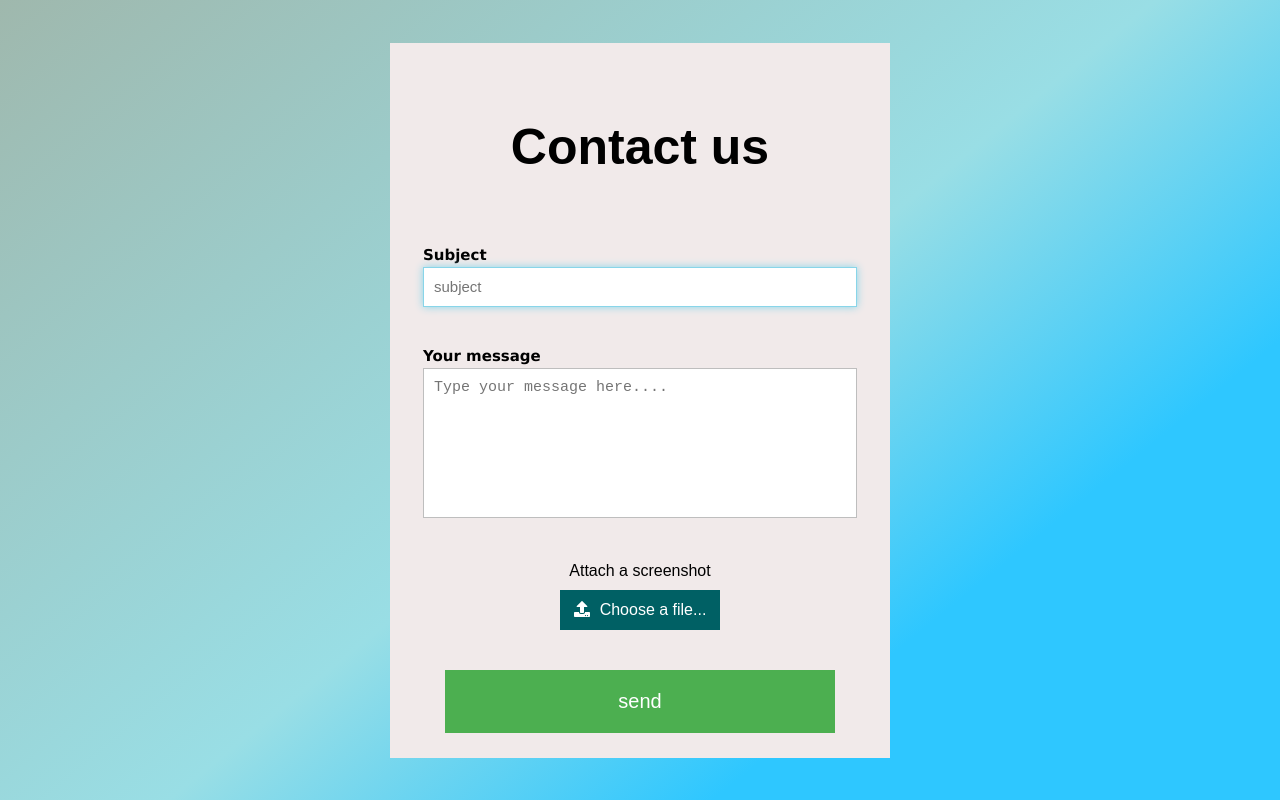
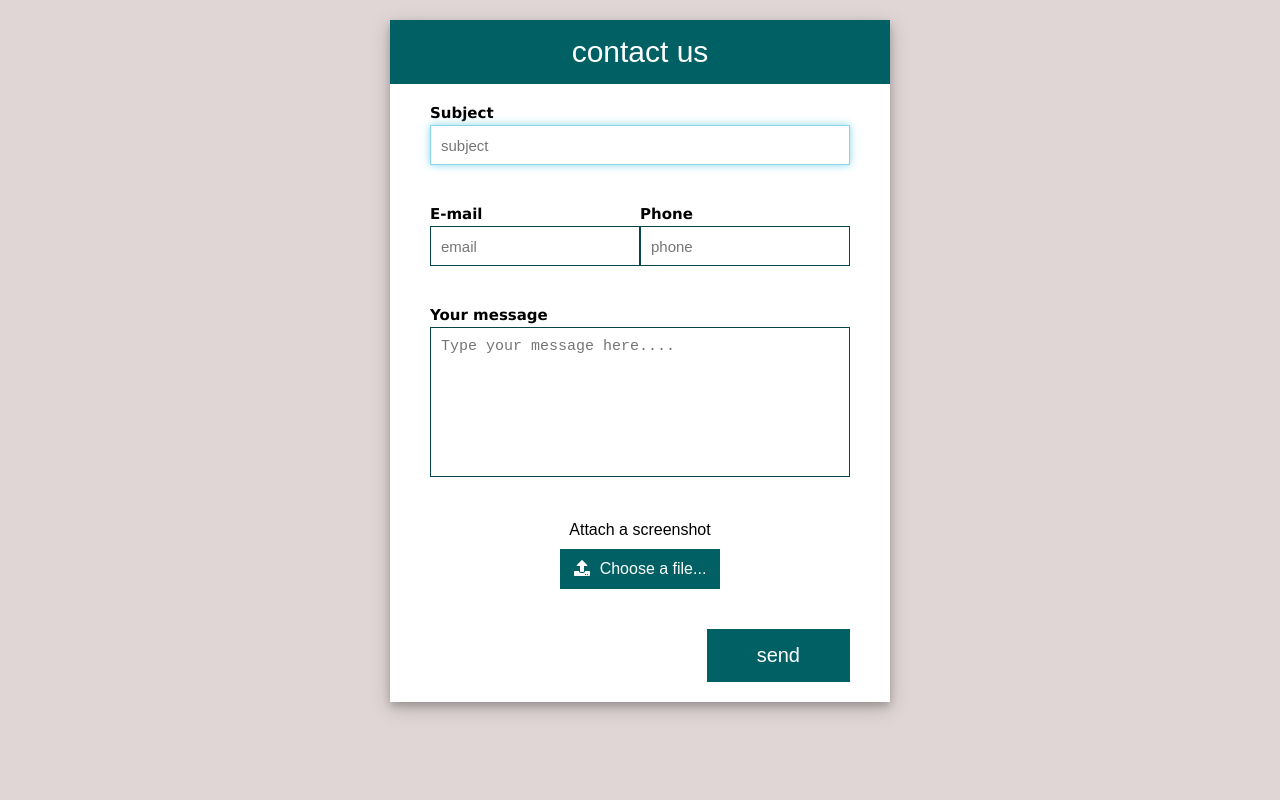
Before and after one commit to JonathanTGold/angular-node-express-nodemailer, an Angular app in the folder client/contact-form/: page / in a window 1280 px wide. Built offline with nearby package versions, Linux system fonts and the light colour scheme.

Commit message:
add style

```diff
--- a/client/contact-form/src/app/contact-form/contact-form.component.css
+++ b/client/contact-form/src/app/contact-form/contact-form.component.css
@@ -1,14 +1,14 @@
 form {
   display: flex;
   flex-direction: column;
-  background-color: #f1eaea;
-  padding: 25px;
+  background-color: white;
   width: 500px;
   font-family: sans-serif;
+  box-shadow: 0 4px 8px 0 rgba(0, 0, 0, 0.2), 0 6px 20px 0 rgba(0, 0, 0, 0.19);
 }
 
 section {
-  margin: 20px 8px;
+  margin: 20px 40px;
 }
 
 .center {
@@ -29,9 +29,8 @@ input {
 input , textarea {
   padding: 10px;
   width: 100%;
-  border: none;
     font-size: 15px;
-  border: 1px solid #bebebe;
+    border: 1px solid #06454d;
     -webkit-transition: all .30s ease-in-out;
     -moz-transition: all .30s ease-in-out;
     -ms-transition: all .30s ease-in-out;
@@ -47,21 +46,19 @@ textarea:focus, input:focus{
 }
 
 button {
-  width: 90%;
+  padding: 15px 50px;
   border: none;
-  background: #4caf50;
+  background: var(--form-color);
   color: white;
-  padding: 20px;
   font-size: 20px;
 }
 
 button:hover {
-  background: #2e7832;
+  background: #013a3c;
 }
 
 .send-section {
-  text-align: center;
-  margin-bottom: 0 !important;
+  direction: rtl;
 }
 
 .label {
@@ -71,9 +68,11 @@ button:hover {
 }
 
 .header {
-  font-size:50px;
-  margin: 30px;
-  font-weight: 700;
+  font-size:30px;
+  /* margin: 30px; */
+  padding: 15px;
+  font-weight: 500;
+  color: white;
 }
 
 .file-input-label {
@@ -84,15 +83,15 @@ button:hover {
   width: 160px;
   height: 40px;
   position: relative;
-  background-color: #006064;
+  background-color: var(--form-color);
   color: white;
   margin: 0 auto;
 }
 
 .file-input-container:hover {
   background-color: white;
-  color: #006064;
-  border: 1px solid #006064;
+  color: var(--form-color);
+  border: 1px solid var(--form-color);
   font-weight: 550;
 }
 
@@ -121,3 +120,42 @@ button:hover {
 fa-icon {
   margin-right: 10px;
 }
+
+img {
+  width: 100%;
+  height: 100%;
+  opacity: 0.7;
+}
+
+.preview-galery {
+  display: flex;flex-wrap: wrap;
+  height: 100px;
+  justify-content: center;
+  border-top: 1px solid black;
+  padding-top: 7px;
+  overflow-y: scroll;
+}
+
+.preview-line {
+  width: 30%;
+  height: 100%;
+   padding: 0px;
+   background: white;
+   border: 3px solid  #cddfdd;
+   margin: 3px;
+}
+
+.header-section {
+  background: var(--form-color);
+  margin: 0;
+  text-align: center;
+}
+
+.two-column-section {
+  display: flex;
+  justify-content: space-between;
+}
+
+.file-input-section {
+  text-align: center;
+}
--- a/client/contact-form/src/app/contact-form/contact-form.component.html
+++ b/client/contact-form/src/app/contact-form/contact-form.component.html
@@ -1,22 +1,40 @@
-
 <form #form="ngForm" (ngSubmit)="onSubmit(form)" novalidate>
-    <section class="center">
-        <div class="header">Contact us</div>
+    <section class="header-section">
+        <div class="header">contact us</div>
     </section>
     <section>
         <div class="label">Subject</div>
         <input placeholder="subject" type="text" name="subject" ngModel autofocus>
     </section>
+    <section class="two-column-section">
+        <div>
+            <div class="label">E-mail</div>
+            <input placeholder="email" type="email" name="email" ngModel autofocus>
+        </div>
+        <div>
+            <div class="label">Phone</div>
+            <input placeholder="phone" type="tel" name="phone" ngModel autofocus>
+        </div>
+    </section>
     <section>
         <div class="label">Your message</div>
         <textarea placeholder="Type your message here...." name="body" ngModel></textarea>
     </section>
-    <section class="center">
-        <div class="file-input-label">Attach a screenshot</div>
+    <section *ngIf="preview.length">
+        <div class="label">Preview</div>
+        <div class="preview-galery">
+            <div *ngFor="let img of preview" class="preview-line">
+                <img [src]="img" alt="">
+            </div>
+        </div>
+    </section>
+    <section class="file-input-section">
+        <div *ngIf="!preview.length" class="file-input-label">Attach a screenshot</div>
         <div class="file-input-container">
             <div class="file-input-text">
                 <fa-icon [icon]="faUpload"></fa-icon>
-                <span>Choose a file...</span>
+                <span *ngIf="!preview.length">Choose a file...</span>
+                <span *ngIf="preview.length">add...</span>
             </div>
             <input class="file-input" type="file" (change)="onFileSelected($event)" multiple accept="image/*">
         </div>
--- a/client/contact-form/src/app/contact-form/contact-form.component.ts
+++ b/client/contact-form/src/app/contact-form/contact-form.component.ts
@@ -11,6 +11,7 @@ import { faUpload } from '@fortawesome/free-solid-svg-icons';
 })
 export class ContactFormComponent implements OnInit {
   fileData: any[] = [];
+  preview: any[] = [];
   faUpload = faUpload;
 
   constructor(private dataManagerService:DataManagerService) { }
@@ -34,6 +35,7 @@ export class ContactFormComponent implements OnInit {
             content: reader.result.split(',')[1]
           }
           this.fileData.push(fileData);
+          this.preview.push(reader.result);
         };
       }
     }
--- a/client/contact-form/src/styles.css
+++ b/client/contact-form/src/styles.css
@@ -1,12 +1,8 @@
 html, body {
-    width: 100%;
-    height: 100%;
-    margin: 0;
-    padding: 0;
+    padding: 10px;
     display: flex;
     justify-content: center;
-    align-items: center;
-    background-image: linear-gradient(141deg, #9fb8ad 0%, #99dee5 51%, #2ec7ff 75%);
+    background: #e0d6d5;
 }
 
 * {
@@ -14,3 +10,7 @@ html, body {
   padding: 0;
   box-sizing: border-box;
 }
+
+:root {
+  --form-color: #006064;
+}
```
